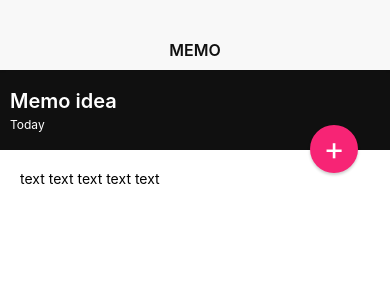
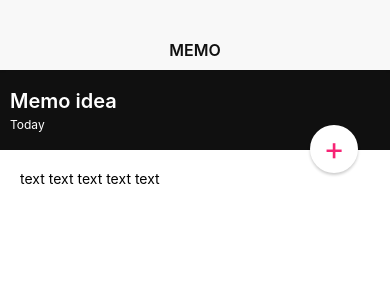
Before and after one commit to iheno/MemoApp, a React Native app: screen / in a window 390 px wide. Shown: the top 300 px of the page. Built offline with nearby package versions, Linux system fonts and the light colour scheme.

Commit message:
style MemoDetailScreen custerm styles

```diff
--- a/src/elements/CircleButton.js
+++ b/src/elements/CircleButton.js
@@ -3,10 +3,19 @@ import { StyleSheet, View, Text } from 'react-native';
 
 class CircleButton extends React.Component {
   render() {
-    const { style } = this.props;
+    const { style, color } = this.props;
+
+    let bgColor = 'rgba(247, 36, 117, 1)';
+    let textColor = '#fff';
+
+    if (color === 'white') {
+      bgColor = '#fff';
+      textColor = 'rgba(247, 36, 117, 1)';
+    }
+
     return (
-      <View style={[styles.circleButton, style]}>
-        <Text style={styles.circleButtonTitle}>
+      <View style={[styles.circleButton, style, { backgroundColor: bgColor }]}>
+        <Text style={[styles.circleButtonTitle, { color: textColor }]}>
           {this.props.children}
         </Text>
       </View>
@@ -21,7 +30,6 @@ const styles = StyleSheet.create({
     right: 32,
     width: 48,
     height: 48,
-    backgroundColor: 'rgba(247, 36, 117, 1)',
     borderRadius: 24,
     justifyContent: 'center',
     alignItems: 'center',
@@ -32,7 +40,6 @@ const styles = StyleSheet.create({
   },
   circleButtonTitle: {
     fontSize: 32,
-    color: '#fff',
     lineHeight: 32,
   },
 });
--- a/src/screens/MemoDetailScreen.js
+++ b/src/screens/MemoDetailScreen.js
@@ -21,7 +21,7 @@ class MemoDetailScreen extends React.Component {
           </Text>
         </View>
 
-        <CircleButton style={styles.editButton}>+</CircleButton>
+        <CircleButton color="white" style={styles.editButton}>+</CircleButton>
 
       </View>
     );
```
